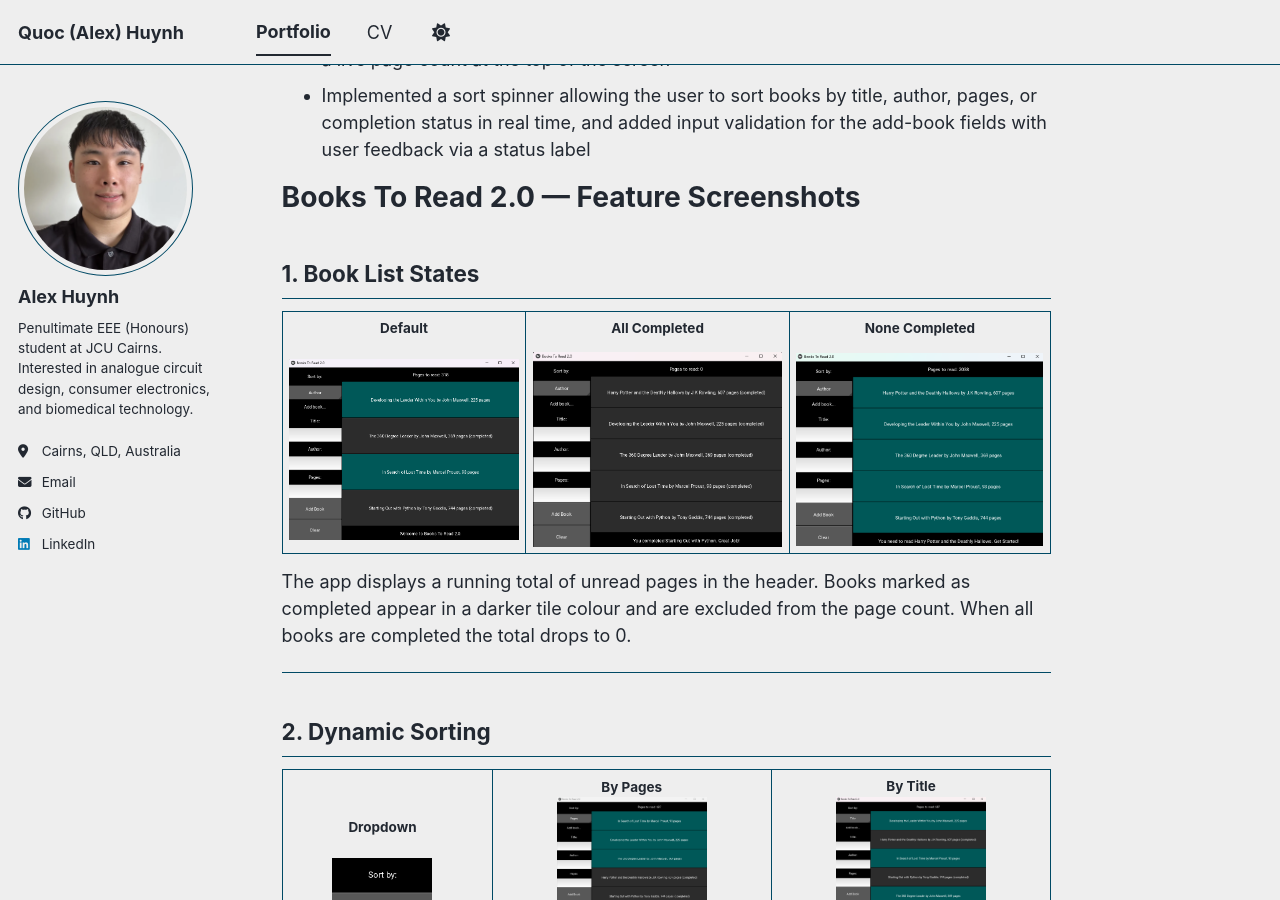
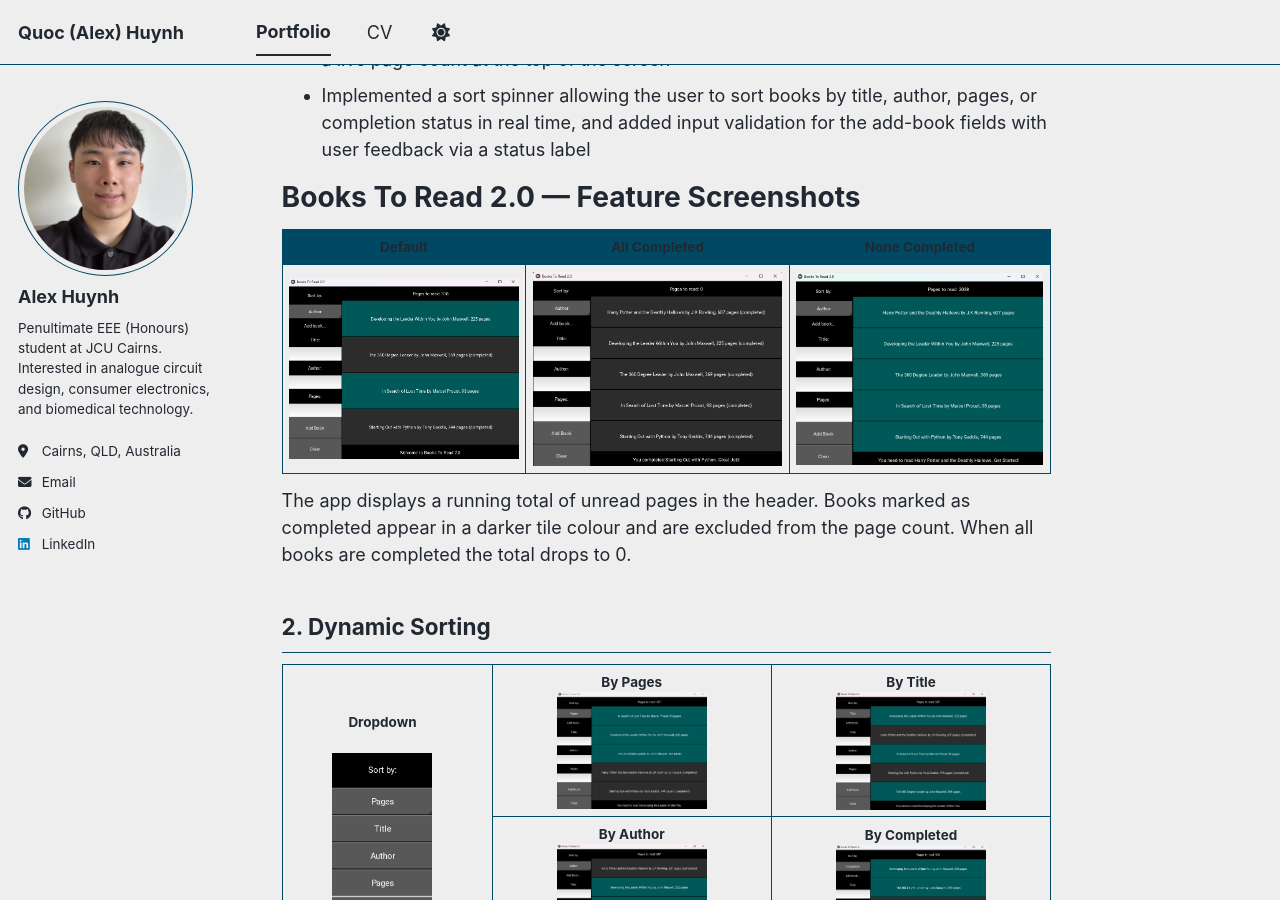
Before and after one commit to quochuynh1/quochuynh1.github.io, a Jekyll site: the page built from _portfolio/books2.md, in a window 1280 px wide and 900 px high, scrolled down 745 px. Built offline with Jekyll 4.4.1, drawn with Linux system fonts in a browser that asks for light colours; a script bundle is joined from its source files by our own code; library files that are not in the unit come from our copies.

Commit message:
Fix image sizing issue in books2.md

```diff
--- a/_portfolio/books2.md
+++ b/_portfolio/books2.md
@@ -23,26 +23,11 @@
 
 # Books To Read 2.0 — Feature Screenshots
 
-## 1. Book List States
-
-<div markdown="0">
-<table>
-  <tr>
-    <th style="text-align:center">Default</th>
-    <th style="text-align:center">All Completed</th>
-    <th style="text-align:center">None Completed</th>
-  </tr>
-  <tr>
-    <td style="text-align:center"><img src="/images/books2.png" height="200" style="object-fit:contain"></td>
-    <td style="text-align:center"><img src="/images/a2books/allbookscomplete.png" height="200" style="object-fit:contain"></td>
-    <td style="text-align:center"><img src="/images/a2books/nobookscomplete.png" height="200" style="object-fit:contain"></td>
-  </tr>
-</table>
-</div>
+|               Default                |                     All Completed                      |                        None Completed                        |
+|:------------------------------------:|:------------------------------------------------------:|:------------------------------------------------------------:|
+| <img src="/images/books2.png" height="200"> | <img src="/images/a2books/allbookscomplete.png" height="200"> | <img src="/images/a2books/nobookscomplete.png" height="200"> |
 
 The app displays a running total of unread pages in the header. Books marked as completed appear in a darker tile colour and are excluded from the page count. When all books are completed the total drops to 0.
-
----
 
 ## 2. Dynamic Sorting
 
@@ -69,16 +54,9 @@
 
 ## 3. Adding a Book
 
-<table>
-  <tr>
-    <th style="text-align:center">Form filled</th>
-    <th style="text-align:center">Book added</th>
-  </tr>
-  <tr>
-    <td><img src="/images/a2books/formfilled.png" height="150" style="object-fit:contain"></td>
-    <td><img src="/images/a2books/addbook.png" height="200" style="object-fit:contain"></td>
-  </tr>
-</table>
+| Form filled | Book added |
+|:---:|:---:|
+| ![Form filled](/images/a2books/formfilled.png) | ![Book added](/images/a2books/addbook.png) |
 
 After filling in the Title, Author, and Pages fields and clicking "Add Book", the book appears in the list and the status bar confirms the addition. The page total updates automatically.
 
@@ -86,18 +64,9 @@
 
 ## 4. Input Validation
 
-<div markdown="0">
-<table>
-  <tr>
-    <th style="text-align:center">Incomplete form</th>
-    <th style="text-align:center">Invalid page number</th>
-  </tr>
-  <tr>
-    <td style="text-align:center"><img src="/images/a2books/completeallfields.png" height="200" style="object-fit:contain"></td>
-    <td style="text-align:center"><img src="/images/a2books/invalidpageno.png" height="200" style="object-fit:contain"></td>
-  </tr>
-</table>
-</div>
+| Incomplete form | Invalid page number |
+|:---:|:---:|
+| ![Incomplete form error](/images/a2books/completeallfields.png) | ![Invalid page number error](/images/a2books/invalidpageno.png) |
 
 The app validates input before adding a book. If any field is empty the status bar displays "Please complete all fields." If the Pages field contains non-numeric text the status bar displays "Please enter a valid number." The form is not submitted until both conditions are met.
 
```
